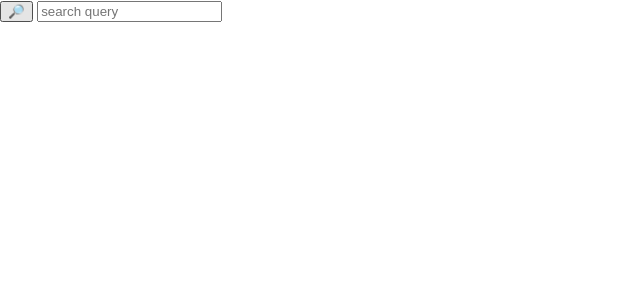
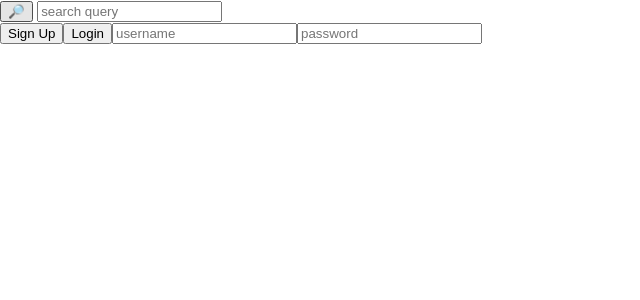
Before and after one commit to patrickfrank1/ui-city-api, a React (Create React App) app: page / in a window 1280 px wide. Shown: the top 300 px of the page, without its empty margins (0-640 px from the left). Built offline with nearby package versions, Linux system fonts and the light colour scheme; the HTML template or start-up script is replaced by a standard one.

Commit message:
Create user console skeleton

```diff
--- a/src/App.jsx
+++ b/src/App.jsx
@@ -2,6 +2,7 @@
 import React from 'react';
 import './App.css';
 import SearchBar from './SearchBar';
+import UserConsole from './UserConsole';
 
 class App extends React.Component {
   constructor(props) {
@@ -20,6 +21,7 @@ class App extends React.Component {
       <div>
         <div className="menu">
           <SearchBar handleFailure={this.handleFailure} />
+          <UserConsole handleFailure={this.handleFailure} />
         </div>
         <div className="infobar">
           {this.state.failureMessage === null ? '' : this.state.failureMessage}
--- a/src/SearchBar.jsx
+++ b/src/SearchBar.jsx
@@ -19,10 +19,13 @@ class SearchBar extends React.Component {
 
   render = () => {
     return (
-      <label>
-        <button onClick={this.handleSubmit}>&#128270;</button> {/*🔎*/}
+      <div>
+        <label>
+          <button onClick={this.handleSubmit}>&#128270;</button> {/*🔎*/}
+        </label>
         <input type='text' value={this.state.input} placeholder='search query' onChange={this.handleChange}/>
-      </label>
+      </div>
+
     );
   }
 }
--- /dev/null
+++ b/src/UserConsole.jsx
@@ -0,0 +1,44 @@
+import React from 'react';
+
+class UserConsole extends React.Component {
+  constructor(props) {
+    super(props);
+    this.state = {
+      username: '',
+      password: ''
+    };
+  }
+
+  handleUserChange = (e) => {
+    this.setState({username: e.target.value});
+  }
+
+  handlePasswordChange = (e) => {
+    this.setState({password: e.target.value});
+  }
+
+  handleSignup = () => {
+    this.props.handleFailure("UserConsole not implemented yet.");
+    this.setState({username: '', password: ''});
+  }
+
+  handleLogin = () => {
+    this.props.handleFailure("UserConsole not implemented yet.");
+    this.setState({username: '', password: ''});
+  }
+
+  render = () => {
+    return (
+      <div>
+        <label>
+          <button onClick={this.handleSignup}>Sign Up</button>
+          <button onClick={this.handleLogin}>Login</button>
+        </label>
+        <input type='text' value={this.state.username} placeholder='username' onChange={this.handleUserChange}/>
+        <input type='password' value={this.state.password} placeholder='password' onChange={this.handlePasswordChange}/>
+      </div>
+    );
+  }
+}
+
+export default UserConsole;
```
